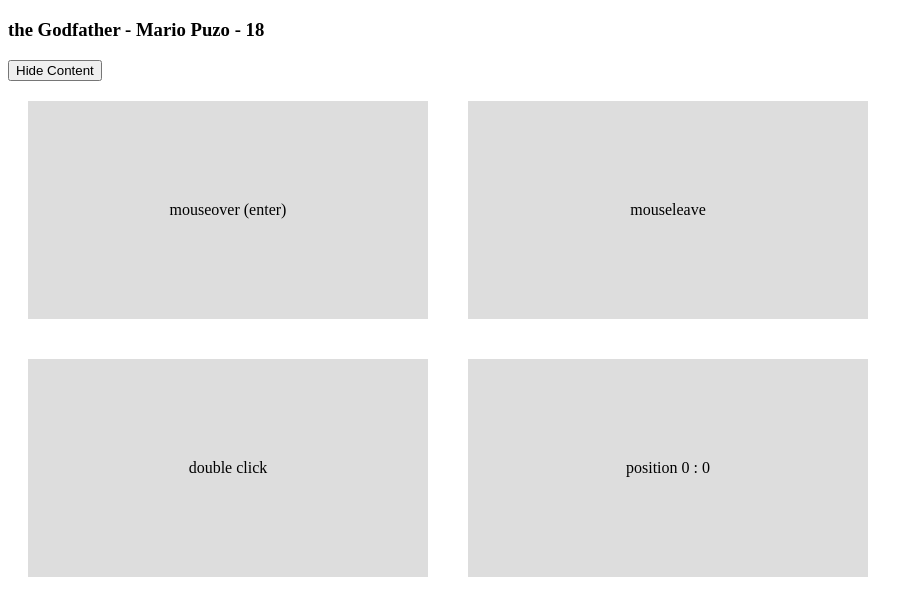
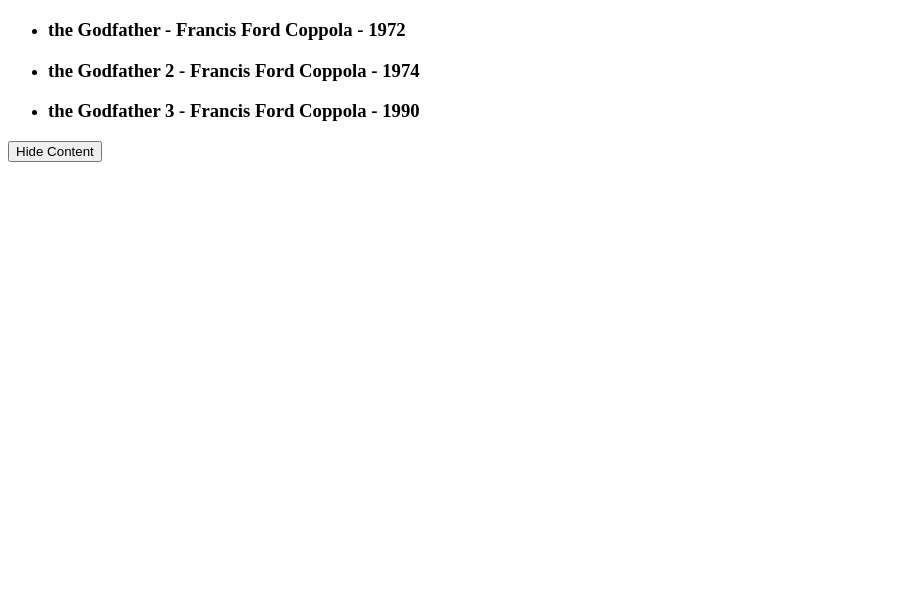
Before and after one commit to Zyar3k/vue.js-basics, a plain HTML site: page index.html in a window 1280 px wide. Shown: the part 61-676 px from the top of the page, without its empty margins (0-923 px from the left). Drawn offline with nearby package versions, Linux system fonts and the light colour scheme.

Commit message:
Loops v-for

```diff
--- a/app.js
+++ b/app.js
@@ -2,30 +2,28 @@ const app = Vue.createApp({
   data() {
     return {
       showContent: true,
-      title: "the Godfather",
-      author: "Mario Puzo",
-      age: 18,
-      x: 0,
-      y: 0,
+      movies: [
+        {
+          title: "the Godfather",
+          author: "Francis Ford Coppola",
+          premiere: 1972,
+        },
+        {
+          title: "the Godfather 2",
+          author: "Francis Ford Coppola",
+          premiere: 1974,
+        },
+        {
+          title: "the Godfather 3",
+          author: "Francis Ford Coppola",
+          premiere: 1990,
+        },
+      ],
     };
   },
   methods: {
-    changeTitle(title) {
-      // this.title = "Buh bub blur";
-      this.title = "Mandana";
-    },
     toggleShowContent() {
       this.showContent = !this.showContent;
-    },
-    handleEvent(e, data) {
-      console.log(e, e.type);
-      if (data) {
-        console.log(data);
-      }
-    },
-    handleMousemove(e) {
-      this.x = e.offsetX;
-      this.y = e.offsetY;
     },
   },
 });
--- a/index.html
+++ b/index.html
@@ -24,19 +24,18 @@
   <h1>hello</h1>
   <div id="app">
     <div v-if='showContent'>
-      <h3>{{title}} - {{author}} - {{age}} </h3>
+      <ul>
+        <li v-for='item in movies'>
+          <h3>{{item.title}} - {{item.author}} - {{item.premiere}} </h3>
+        </li>
+      </ul>
+
     </div>
     <button @click='toggleShowContent'>
       <span v-if="showContent">Hide Content</span>
       <span v-else>Show Content</span>
     </button>
 
-    <br>
-
-    <div class="box" @mouseover='handleEvent($event, 5)'>mouseover (enter)</div>
-    <div class="box" @mouseleave='handleEvent'>mouseleave</div>
-    <div class="box" @dblclick='handleEvent'>double click</div>
-    <div class="box" @mousemove='handleMousemove'>position {{x}} : {{y}} </div>
   </div>
 
   <script src="app.js"></script>
```
